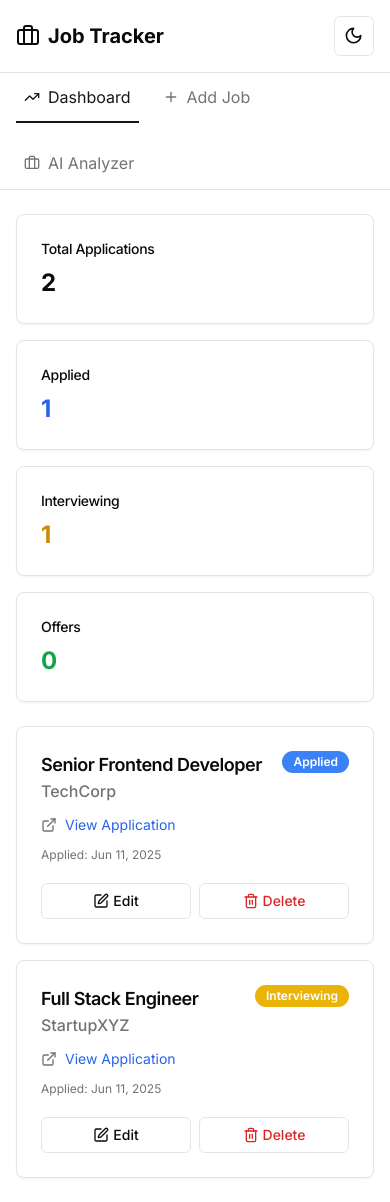
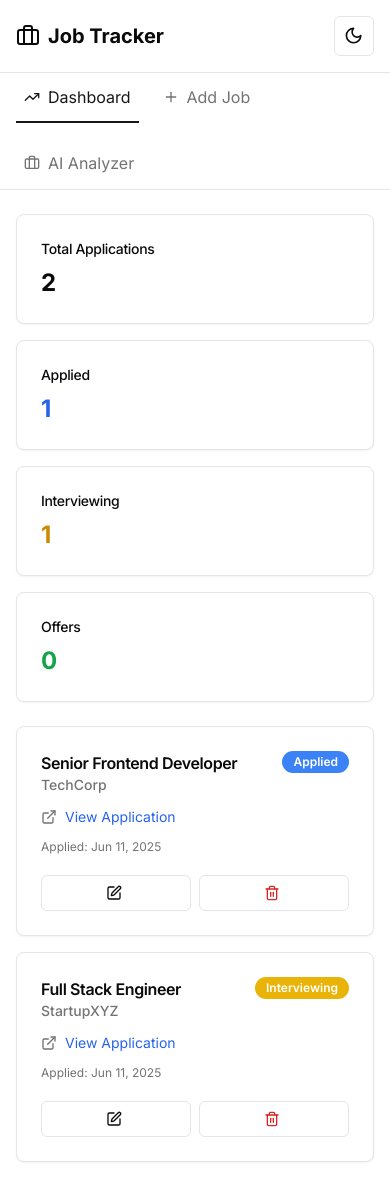
Before and after one commit to Hamza1610/job-tracker-ai, a Next.js app: page / in a window 390 px wide. Built offline with nearby package versions, Linux system fonts and the light colour scheme.

Commit message:
Enhance JobCard component layout and styling; adjust title and company text sizes, improve spacing, and ensure button labels are responsive for better usability.

```diff
--- a/components/job-card.tsx
+++ b/components/job-card.tsx
@@ -33,18 +33,18 @@ export function JobCard({ job, onEdit, onDelete }: JobCardProps) {
     >
       <Card className="h-full hover:shadow-lg transition-shadow duration-200">
         <CardHeader className="pb-3">
-          <div className="flex items-start justify-between">
+          <div className="flex items-start justify-between gap-4">
             <div className="flex-1 min-w-0">
-              <CardTitle className="text-lg truncate">{job.title}</CardTitle>
-              <p className="text-muted-foreground font-medium">{job.company}</p>
+              <CardTitle className="text-base sm:text-lg truncate">{job.title}</CardTitle>
+              <p className="text-sm sm:text-base text-muted-foreground font-medium truncate">{job.company}</p>
             </div>
-            <Badge variant={statusColors[job.status]}>{job.status}</Badge>
+            <Badge variant={statusColors[job.status]} className="shrink-0">{job.status}</Badge>
           </div>
         </CardHeader>
-        <CardContent className="pt-0">
+        <CardContent>
           <div className="space-y-3">
             <div className="flex items-center gap-2">
-              <ExternalLink className="h-4 w-4 text-muted-foreground" />
+              <ExternalLink className="h-4 w-4 text-muted-foreground shrink-0" />
               <a
                 href={job.applicationLink}
                 target="_blank"
@@ -60,7 +60,7 @@ export function JobCard({ job, onEdit, onDelete }: JobCardProps) {
             <div className="flex gap-2 pt-2">
               <Button variant="outline" size="sm" onClick={() => onEdit(job)} className="flex-1">
                 <Edit className="h-4 w-4 mr-1" />
-                Edit
+                <span className="hidden sm:inline">Edit</span>
               </Button>
               <Button
                 variant="outline"
@@ -69,7 +69,7 @@ export function JobCard({ job, onEdit, onDelete }: JobCardProps) {
                 className="flex-1 text-red-600 hover:text-red-700 hover:bg-red-50"
               >
                 <Trash2 className="h-4 w-4 mr-1" />
-                Delete
+                <span className="hidden sm:inline">Delete</span>
               </Button>
             </div>
           </div>
```
